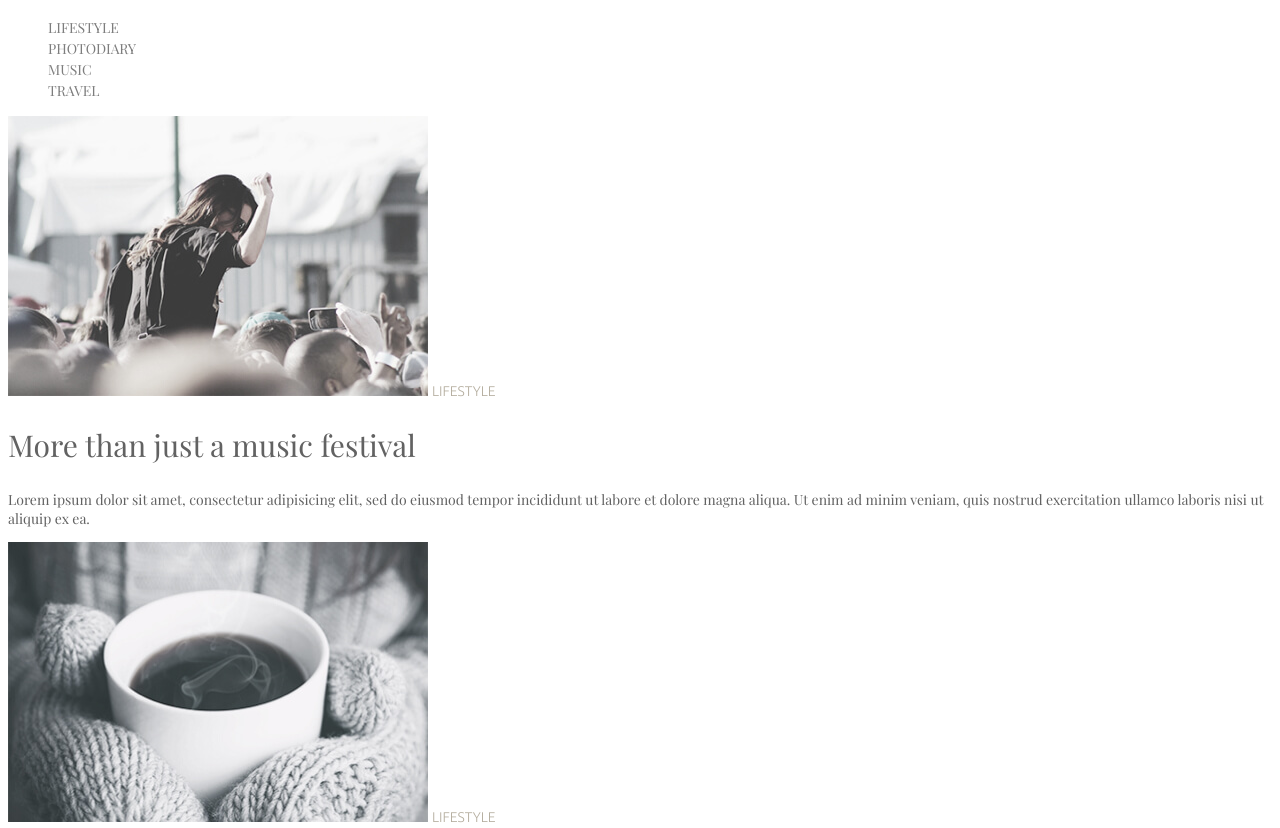
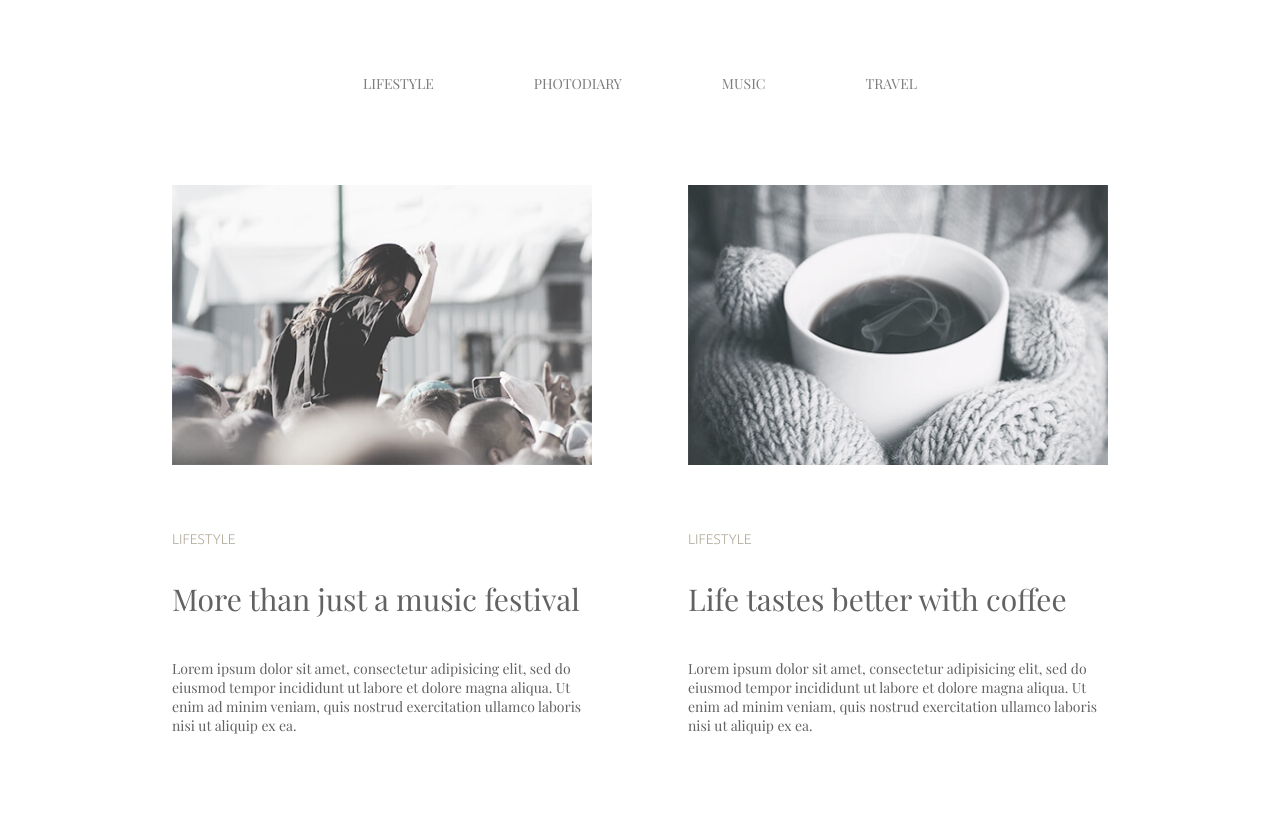
Before and after one commit to elen-purple/Photoblog, a plain HTML site: page index.html in a window 1280 px wide. Shown: the top 828 px of the page. Drawn offline with nearby package versions, Linux system fonts and the light colour scheme.

Commit message:
makes header and hero elements position

```diff
--- /dev/null
+++ b/css/reset.css
@@ -0,0 +1,22 @@
+body,
+li,
+ul,
+h1,
+h2,
+h3,
+p {
+  margin: 0;
+  padding: 0;
+}
+
+button {
+  cursor: pointer;
+}
+
+a {
+  text-decoration-line: none;
+}
+
+ul {
+  list-style: none;
+}
--- a/css/styles.css
+++ b/css/styles.css
@@ -11,25 +11,34 @@ body {
   font-family: "Playfair Display", serif;
 }
 
-a {
-  text-decoration-line: none;
+.container {
+  width: 936px;
+  padding: 0 15px;
+  margin: 0 auto;
+  /* outline: red dashed 3px; */
 }
 
-ul {
-  list-style: none;
-}
-
-button {
-  cursor: pointer;
+*::selection {
+  background-color: var(--light-grey);
+  color: var(--white);
 }
 
 .header {
+  padding-top: 72px;
+  padding-bottom: 46px;
+}
+
+.header-container {
+  display: flex;
+  justify-content: center;
 }
 
 .header-nav {
 }
 
 .header-list {
+  display: flex;
+  gap: 100px;
 }
 
 .header-item {
@@ -49,15 +58,35 @@ button {
 }
 
 .hero {
+  padding-top: 46px;
+  padding-bottom: 66px;
 }
 
 .hero-title {
+}
+
+.hero-list {
+  display: flex;
+  flex-wrap: wrap;
+  justify-content: space-between;
+  margin-bottom: 90px;
+}
+
+.hero-item {
+  width: 420px;
+  margin-bottom: 130px;
+}
+
+.hero-item:nth-child(5),
+.hero-item:nth-child(6) {
+  margin-bottom: 0;
 }
 
 .hero-card {
 }
 
 .hero-img {
+  margin-bottom: 62px;
 }
 
 .hero-link {
@@ -65,12 +94,15 @@ button {
   font-family: Ubuntu;
   font-size: 14px;
   font-weight: 300;
+  display: block;
 }
 
 .hero-subtitle {
   color: var(--dark-grey);
   font-size: 30px;
   font-weight: 400;
+  margin-top: 32px;
+  margin-bottom: 40px;
 }
 
 .hero-desc {
@@ -83,7 +115,12 @@ button {
   color: var(--dark-grey);
   font-size: 14px;
   font-weight: 400;
-  padding: 20.5px 48.5px;
+  padding: 20.5px;
   background-color: var(--white);
   border: solid 1px var(--dark-grey);
+  display: block;
+  margin: 0 auto;
+  width: 165px;
+  text-align: center;
+  font-family: Playfair Display;
 }
--- a/index.html
+++ b/index.html
@@ -10,10 +10,12 @@
       href="https://fonts.googleapis.com/css2?family=Playfair+Display:wght@400&family=Ubuntu:wght@300&display=swap"
       rel="stylesheet"
     />
+    <link rel="stylesheet" href="./css/reset.css" />
     <link rel="stylesheet" href="./css/styles.css" />
   </head>
   <body>
     <header class="header">
+      <div class="container header-container">
         <nav class="header-nav">
           <ul class="header-list">
             <li class="header-item">
@@ -30,12 +32,16 @@
             </li>
           </ul>
         </nav>
+      </div>
     </header>
     <main class="main">
       <!-- hero section -->
       <section class="hero">
+        <div class="container">
           <h1 class="hero-title" hidden>Photoblog</h1>
+          <ul class="hero-list">
             <!-- card 1 -->
+            <li class="hero-item">
               <article class="hero-card">
                 <img
                   class="hero-img"
@@ -47,13 +53,15 @@
                 <a class="hero-link" href="">LIFESTYLE</a>
                 <h2 class="hero-subtitle">More than just a music festival</h2>
                 <p class="hero-desc">
-            Lorem ipsum dolor sit amet, consectetur adipisicing elit, sed do
-            eiusmod tempor incididunt ut labore et dolore magna aliqua. Ut enim
-            ad minim veniam, quis nostrud exercitation ullamco laboris nisi ut
-            aliquip ex ea.
+                  Lorem ipsum dolor sit amet, consectetur adipisicing elit, sed
+                  do eiusmod tempor incididunt ut labore et dolore magna aliqua.
+                  Ut enim ad minim veniam, quis nostrud exercitation ullamco
+                  laboris nisi ut aliquip ex ea.
                 </p>
               </article>
+            </li>
             <!-- card 2 -->
+            <li class="hero-item">
               <article class="hero-card">
                 <img
                   class="hero-img"
@@ -65,13 +73,15 @@
                 <a class="hero-link" href="">LIFESTYLE</a>
                 <h2 class="hero-subtitle">Life tastes better with coffee</h2>
                 <p class="hero-desc">
-            Lorem ipsum dolor sit amet, consectetur adipisicing elit, sed do
-            eiusmod tempor incididunt ut labore et dolore magna aliqua. Ut enim
-            ad minim veniam, quis nostrud exercitation ullamco laboris nisi ut
-            aliquip ex ea.
+                  Lorem ipsum dolor sit amet, consectetur adipisicing elit, sed
+                  do eiusmod tempor incididunt ut labore et dolore magna aliqua.
+                  Ut enim ad minim veniam, quis nostrud exercitation ullamco
+                  laboris nisi ut aliquip ex ea.
                 </p>
               </article>
+            </li>
             <!-- card 3 -->
+            <li class="hero-item">
               <article class="hero-card">
                 <img
                   class="hero-img"
@@ -83,13 +93,15 @@
                 <a class="hero-link" href="">PHOTODAIRY</a>
                 <h2 class="hero-subtitle">American dream</h2>
                 <p class="hero-desc">
-            Lorem ipsum dolor sit amet, consectetur adipisicing elit, sed do
-            eiusmod tempor incididunt ut labore et dolore magna aliqua. Ut enim
-            ad minim veniam, quis nostrud exercitation ullamco laboris nisi ut
-            aliquip ex ea.
+                  Lorem ipsum dolor sit amet, consectetur adipisicing elit, sed
+                  do eiusmod tempor incididunt ut labore et dolore magna aliqua.
+                  Ut enim ad minim veniam, quis nostrud exercitation ullamco
+                  laboris nisi ut aliquip ex ea.
                 </p>
               </article>
+            </li>
             <!-- card 4 -->
+            <li class="hero-item">
               <article class="hero-card">
                 <img
                   class="hero-img"
@@ -101,13 +113,15 @@
                 <a class="hero-link" href="">PHOTODAIRY</a>
                 <h2 class="hero-subtitle">A day exploring the Alps</h2>
                 <p class="hero-desc">
-            Lorem ipsum dolor sit amet, consectetur adipisicing elit, sed do
-            eiusmod tempor incididunt ut labore et dolore magna aliqua. Ut enim
-            ad minim veniam, quis nostrud exercitation ullamco laboris nisi ut
-            aliquip ex ea.
+                  Lorem ipsum dolor sit amet, consectetur adipisicing elit, sed
+                  do eiusmod tempor incididunt ut labore et dolore magna aliqua.
+                  Ut enim ad minim veniam, quis nostrud exercitation ullamco
+                  laboris nisi ut aliquip ex ea.
                 </p>
               </article>
+            </li>
             <!-- card 5-->
+            <li class="hero-item">
               <article class="hero-card">
                 <img
                   class="hero-img"
@@ -119,13 +133,15 @@
                 <a class="hero-link" href="">LIFESTYLE</a>
                 <h2 class="hero-subtitle">Top 10 song for running</h2>
                 <p class="hero-desc">
-            Lorem ipsum dolor sit amet, consectetur adipisicing elit, sed do
-            eiusmod tempor incididunt ut labore et dolore magna aliqua. Ut enim
-            ad minim veniam, quis nostrud exercitation ullamco laboris nisi ut
-            aliquip ex ea.
+                  Lorem ipsum dolor sit amet, consectetur adipisicing elit, sed
+                  do eiusmod tempor incididunt ut labore et dolore magna aliqua.
+                  Ut enim ad minim veniam, quis nostrud exercitation ullamco
+                  laboris nisi ut aliquip ex ea.
                 </p>
               </article>
+            </li>
             <!-- card 6 -->
+            <li class="hero-item">
               <article class="hero-card">
                 <img
                   class="hero-img"
@@ -137,14 +153,17 @@
                 <a class="hero-link" href="">LIFESTYLE</a>
                 <h2 class="hero-subtitle">Cold winter days</h2>
                 <p class="hero-desc">
-            Lorem ipsum dolor sit amet, consectetur adipisicing elit, sed do
-            eiusmod tempor incididunt ut labore et dolore magna aliqua. Ut enim
-            ad minim veniam, quis nostrud exercitation ullamco laboris nisi ut
-            aliquip ex ea.
+                  Lorem ipsum dolor sit amet, consectetur adipisicing elit, sed
+                  do eiusmod tempor incididunt ut labore et dolore magna aliqua.
+                  Ut enim ad minim veniam, quis nostrud exercitation ullamco
+                  laboris nisi ut aliquip ex ea.
                 </p>
               </article>
+            </li>
+          </ul>
           <!-- button -->
           <button class="hero-button" type="button">Load more</button>
+        </div>
       </section>
     </main>
   </body>
```
Lines whose indentation alone changed are shown as unchanged.
